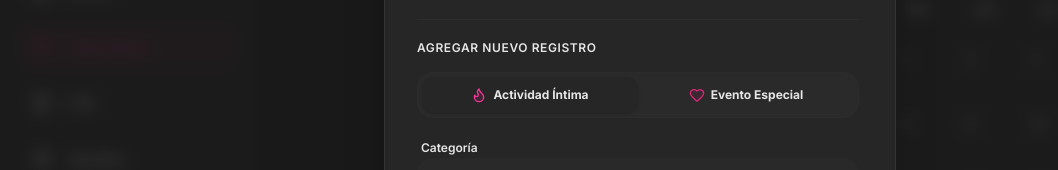
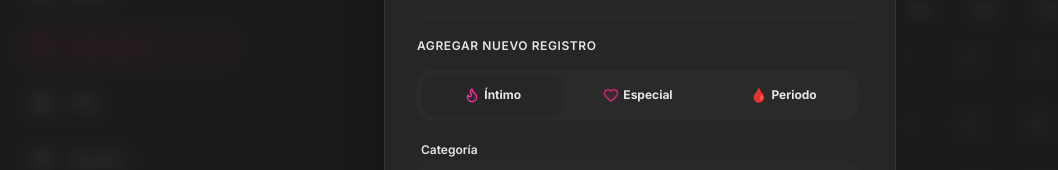
Before and after one commit to najerajahir4-ops/nuestro-espacio, a Next.js app: page /calendar in a window 1280 px wide. Both pictures are taken after a click on the element "10". Shown: the part 273-443 px from the top of the page, without its empty margins (0-1058 px from the left). Built offline with nearby package versions, Linux system fonts and the light colour scheme; no server answers.

Commit message:
feat: permitir registrar periodo menstrual (flujos y colicos) en el calendario con emoji 🩸

```diff
--- a/app/calendar/page.tsx
+++ b/app/calendar/page.tsx
@@ -19,7 +19,7 @@ import { MascotMood } from '@/components/MascotMood';
 interface CalendarEvent {
   id: string;
   date: string; // ISO string
-  type: 'sexual' | 'important';
+  type: 'sexual' | 'important' | 'period';
   title?: string | null;
   notes?: string | null;
   category?: string | null;
@@ -41,7 +41,7 @@ export default function CalendarPage() {
   const [saving, setSaving] = useState(false);
 
   // Form states
-  const [eventType, setEventType] = useState<'sexual' | 'important'>('sexual');
+  const [eventType, setEventType] = useState<'sexual' | 'important' | 'period'>('sexual');
   const [eventTitle, setEventTitle] = useState('');
   const [eventNotes, setEventNotes] = useState('');
   const [eventCategory, setEventCategory] = useState('');
@@ -86,7 +86,7 @@ export default function CalendarPage() {
           type: eventType,
           title: eventType === 'important' ? eventTitle : null,
           notes: eventNotes,
-          category: eventCategory || (eventType === 'sexual' ? 'protegido' : 'otro'),
+          category: eventCategory || (eventType === 'sexual' ? 'protegido' : eventType === 'period' ? 'moderado' : 'otro'),
         }),
       });
 
@@ -301,6 +301,7 @@ export default function CalendarPage() {
                   const dayEvents = getEventsOfDay(cellDate);
                   const hasSexual = dayEvents.some(e => e.type === 'sexual');
                   const hasImportant = dayEvents.some(e => e.type === 'important');
+                  const hasPeriod = dayEvents.some(e => e.type === 'period');
 
                   // Highlight today
                   const isToday = isSameDayDate(new Date(), cellDate.toISOString());
@@ -344,6 +345,16 @@ export default function CalendarPage() {
                             title="Evento Especial"
                           >
                             ❤️
+                          </motion.span>
+                        )}
+                        {hasPeriod && (
+                          <motion.span
+                            initial={{ scale: 0.8 }}
+                            animate={{ scale: 1 }}
+                            className="text-base drop-shadow-sm filter saturate-125"
+                            title="Periodo Menstrual"
+                          >
+                            🩸
                           </motion.span>
                         )}
                       </div>
@@ -413,12 +424,14 @@ export default function CalendarPage() {
                         >
                           <div className="flex items-start gap-3">
                             <span className="text-xl pt-0.5 select-none">
-                              {event.type === 'sexual' ? '🔥' : '❤️'}
+                              {event.type === 'sexual' ? '🔥' : event.type === 'period' ? '🩸' : '❤️'}
                             </span>
                             <div>
                               <p className="text-sm font-bold text-foreground">
                                 {event.type === 'sexual'
                                   ? `Actividad Íntima (${event.category})`
+                                  : event.type === 'period'
+                                  ? `Periodo Menstrual (${event.category})`
                                   : event.title}
                               </p>
                               {event.notes && (
@@ -464,22 +477,22 @@ export default function CalendarPage() {
                     Agregar nuevo registro
                   </h4>
 
-                  {/* Selector de tipo (Sexual / Evento) */}
-                  <div className="flex bg-muted/40 p-1 rounded-2xl border border-muted/20">
+                  {/* Selector de tipo (Sexual / Evento / Periodo) */}
+                  <div className="flex bg-muted/40 p-1 rounded-2xl border border-muted/20 gap-1">
                     <button
                       type="button"
                       onClick={() => {
                         setEventType('sexual');
                         setEventCategory('protegido');
                       }}
-                      className={`flex-1 py-2.5 rounded-xl text-xs font-bold transition-all flex items-center justify-center gap-1.5 ${
+                      className={`flex-1 py-2.5 rounded-xl text-[10px] sm:text-xs font-bold transition-all flex items-center justify-center gap-1 ${
                         eventType === 'sexual'
                           ? 'bg-card text-foreground shadow-sm'
                           : 'text-muted-foreground hover:text-foreground'
                       }`}
                     >
                       <Flame className="w-4 h-4 text-pink-500 fill-pink-500/10" />
-                      Actividad Íntima
+                      Íntimo
                     </button>
                     <button
                       type="button"
@@ -487,14 +500,29 @@ export default function CalendarPage() {
                         setEventType('important');
                         setEventCategory('cita');
                       }}
-                      className={`flex-1 py-2.5 rounded-xl text-xs font-bold transition-all flex items-center justify-center gap-1.5 ${
+                      className={`flex-1 py-2.5 rounded-xl text-[10px] sm:text-xs font-bold transition-all flex items-center justify-center gap-1 ${
                         eventType === 'important'
                           ? 'bg-card text-foreground shadow-sm'
                           : 'text-muted-foreground hover:text-foreground'
                       }`}
                     >
                       <Heart className="w-4 h-4 text-accent fill-accent/10" />
-                      Evento Especial
+                      Especial
+                    </button>
+                    <button
+                      type="button"
+                      onClick={() => {
+                        setEventType('period');
+                        setEventCategory('moderado');
+                      }}
+                      className={`flex-1 py-2.5 rounded-xl text-[10px] sm:text-xs font-bold transition-all flex items-center justify-center gap-1 ${
+                        eventType === 'period'
+                          ? 'bg-card text-foreground shadow-sm'
+                          : 'text-muted-foreground hover:text-foreground'
+                      }`}
+                    >
+                      <span className="text-sm">🩸</span>
+                      Periodo
                     </button>
                   </div>
 
@@ -526,6 +554,13 @@ export default function CalendarPage() {
                           <option value="sin proteccion">Sin protección ⚠️</option>
                           <option value="oral">Oral 👅</option>
                           <option value="otro">Otro 🌶️</option>
+                        </>
+                      ) : eventType === 'period' ? (
+                        <>
+                          <option value="moderado">Flujo Moderado 🩸</option>
+                          <option value="leve">Flujo Leve 💧</option>
+                          <option value="abundante">Flujo Abundante 🌊</option>
+                          <option value="colicos">Cólicos / Doloroso ⚡</option>
                         </>
                       ) : (
                         <>
```
